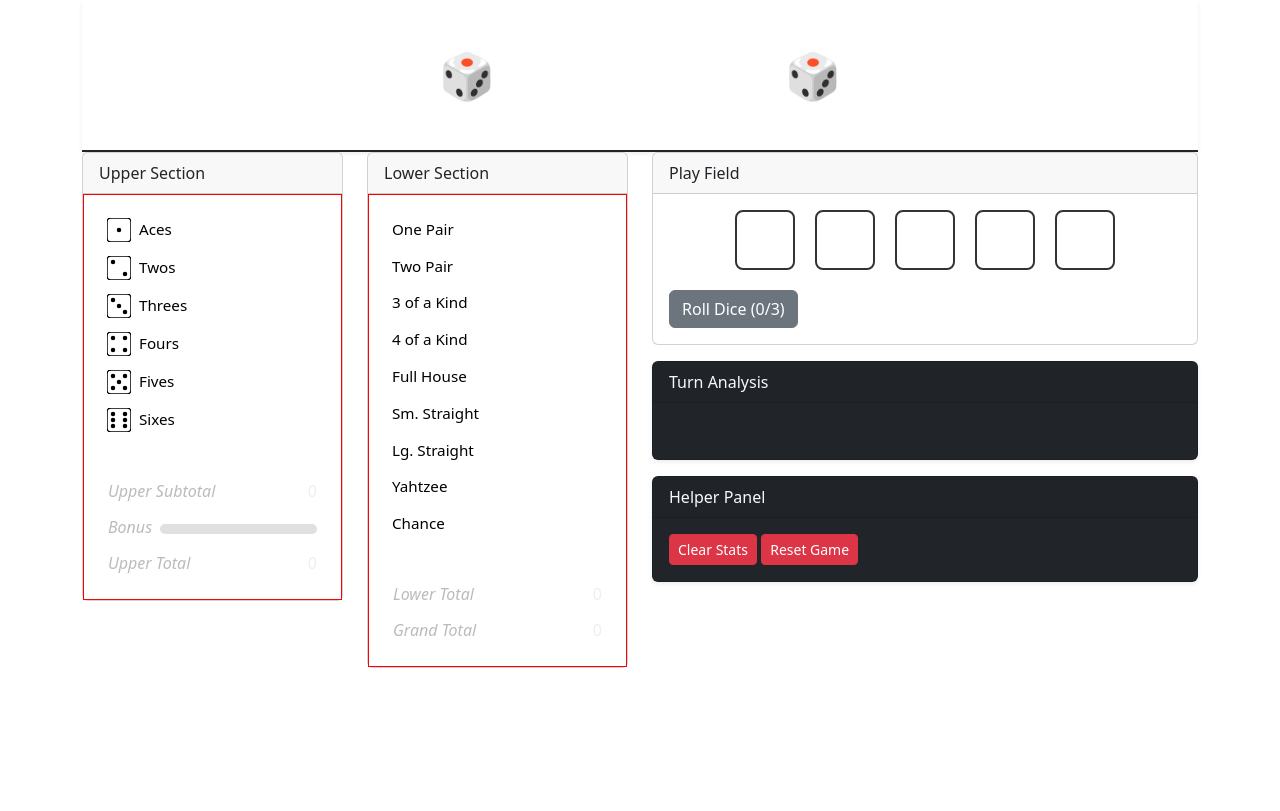
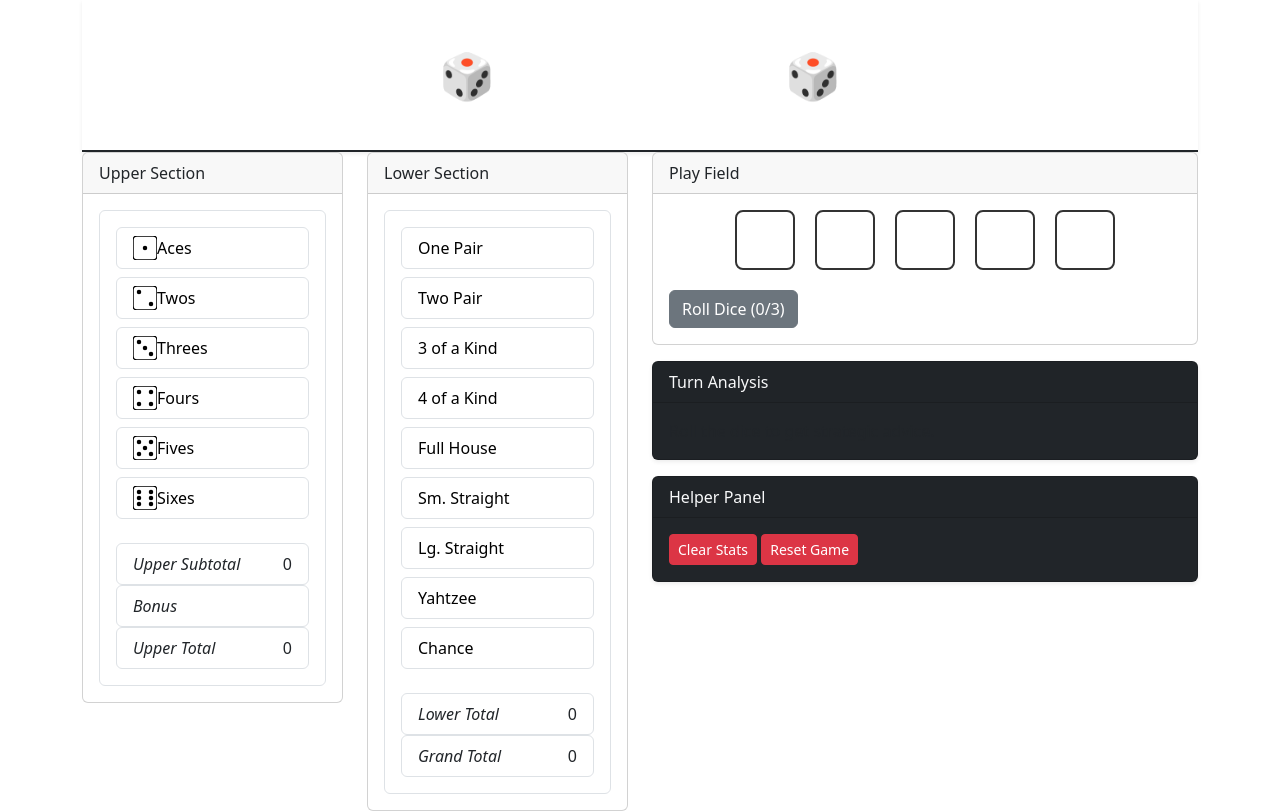
Before and after one commit to mtickle/dice-game, a React (Vite) app: page / in a window 1280 px wide. Built offline with nearby package versions, Linux system fonts and the light colour scheme.

Commit message:
Still cranking away on UI stabilization

```diff
--- a/src/App.jsx
+++ b/src/App.jsx
@@ -1,8 +1,8 @@
 import '@styles/App.css';
 import '@styles/Dice.css';
-import '@styles/ScoreCardSection.css';
-import '@styles/ScoreRow.css';
-import '@styles/ScoreTotals.css';
+// import '@styles/ScoreCardSection.css';
+// // import '@styles/ScoreRow.css';
+// import '@styles/ScoreTotals.css';
 import 'bootstrap/dist/css/bootstrap.min.css';
 import { useGameLogic } from './hooks/useGameLogic';
 import { getStrategyAdvice } from './utils/strategyUtils';
--- /dev/null
+++ b/src/components/ScoreCardLayout.jsx
@@ -0,0 +1,68 @@
+import ScoreCardSection from './ScoreCardSection';
+import UnifiedSectionTotals from './UnifiedSectionTotals';
+
+export default function ScoreCardLayout({
+    upperCategories,
+    lowerCategories,
+    scores,
+    suggestedScores,
+    applyScore,
+    rollCount,
+    turnComplete,
+    prettyName,
+    upperSubtotal,
+    bonus,
+    upperTotal,
+    lowerTotal,
+    grandTotal,
+    earnedBonuses,
+}) {
+    return (
+        <div className="flex flex-col md:flex-row gap-6 p-4 bg-white border border-gray-300 rounded-lg">
+            {/* Upper Section */}
+            <div className="flex-1">
+                <h2 className="text-lg font-bold mb-2 text-gray-800">Upper Section</h2>
+                <ScoreCardSection
+                    categories={upperCategories}
+                    scores={scores}
+                    suggestedScores={suggestedScores}
+                    applyScore={applyScore}
+                    rollCount={rollCount}
+                    turnComplete={turnComplete}
+                    prettyName={prettyName}
+                    isUpperSection={true}
+                    earnedBonuses={earnedBonuses}
+                    totalsNode={
+                        <UnifiedSectionTotals
+                            upperSubtotal={upperSubtotal}
+                            bonus={bonus}
+                            upperTotal={upperTotal}
+                        />
+                    }
+                />
+            </div>
+
+            {/* Lower Section */}
+            <div className="flex-1">
+                <h2 className="text-lg font-bold mb-2 text-gray-800">Lower Section</h2>
+                <ScoreCardSection
+                    categories={lowerCategories}
+                    scores={scores}
+                    suggestedScores={suggestedScores}
+                    applyScore={applyScore}
+                    rollCount={rollCount}
+                    turnComplete={turnComplete}
+                    prettyName={prettyName}
+                    isUpperSection={false}
+                    earnedBonuses={earnedBonuses}
+                    totalsNode={
+                        <UnifiedSectionTotals
+                            lowerTotal={lowerTotal}
+                            grandTotal={grandTotal}
+                        />
+                    }
+                />
+            </div>
+        </div>
+    );
+}
--- a/src/components/ScoreCardSection.jsx
+++ b/src/components/ScoreCardSection.jsx
@@ -1,5 +1,4 @@
-
-import UnifiedScoreRow from './UnifiedScoreRow';
+import ScoreRow from './ScoreRow';
 
 export default function ScoreCardSection({
     categories,
@@ -10,21 +9,13 @@
     turnComplete,
     prettyName,
     isUpperSection,
-    // bonusCategory = null,
-    // upperSubtotal = 0,
-    // bonus = 0,
-    // upperTotal = 0,
     totalsNode = null,
     earnedBonuses,
 }) {
-
-
     return (
-
-        <div className="scorecard-section">
-            {categories.map((key) => {
-                return (
-                    <UnifiedScoreRow
+        <div className="flex flex-col gap-2 bg-white p-3 rounded border border-gray-300">
+            {categories.map((key) => (
+                <ScoreRow
                     key={key}
                     category={key}
                     label={prettyName(key)}
@@ -35,18 +26,13 @@
                     suggested={suggestedScores?.[key]}
                     isUpperSection={isUpperSection}
                 />
-                );
-            })}
-
+            ))}
 
             {totalsNode && (
-                <div className="mt-2">
+                <div className="mt-3">
                     {totalsNode}
                 </div>
             )}
-
         </div>
-
-
     );
 }
--- a/src/components/ScoreRow.jsx
+++ b/src/components/ScoreRow.jsx
@@ -1,4 +1,3 @@
-import clsx from 'clsx'; // Optional helper for class management
 import { useScoreAnimation } from '../hooks/useScoreAnimation';
 import { iconLibrary } from '../icons/icons';
 
@@ -16,47 +15,39 @@
     const Icon = iconLibrary[category];
     const showSuggested = score === null && suggested !== undefined;
 
-    const containerClass = clsx(
-        'flex justify-between items-center py-1 px-2 border-2 transition-colors duration-200',
-        'rounded-sm text-black',
-        {
-            'bg-gray-200 border-gray-300': score !== null, // scored rows
-            'bg-white border-gray-300': score === null,    // unscored rows
-            'hover:bg-yellow-100 cursor-pointer': clickable, // clickable hover
-            'bg-gray-300 border-indigo-500': suggested,    // suggested highlight
-        }
-    );
+    const containerClass = [
+        "flex justify-between items-center px-3 py-2 border border-transparent rounded transition-colors",
+        clickable ? "hover:bg-gray-100 cursor-pointer" : "",
+        suggested ? "bg-yellow-100 border-yellow-300" : "",
+        score !== null ? "bg-white text-gray-400" : "text-black",
+    ].join(" ");
 
     return (
-        <div className={containerClass}
+        <div
+            className={containerClass}
             onClick={clickable ? () => onClick(category) : undefined}
             role={clickable ? 'button' : undefined}
             tabIndex={clickable ? 0 : undefined}
+            aria-label={`${label} score${clickable ? ', clickable' : ''}`}
             onKeyDown={
                 clickable
-                    ? e => {
-                        if (e.key === 'Enter' || e.key === ' ') {
-                            onClick(category);
-                        }
-                    }
+                    ? e => { if (e.key === 'Enter' || e.key === ' ') { onClick(category); } }
                     : undefined
             }
         >
-            <div className="flex items-center text-base font-medium">
+            <div className="flex items-center space-x-2 text-[1rem] font-medium">
                 {isUpperSection && Icon && (
-                    <Icon size={24} className="mr-2 text-black" aria-hidden="true" />
+                    <Icon size={24} className="text-current" aria-hidden="true" />
                 )}
-                {label}
+                <span>{label}</span>
                 {bonusBadge && (
-                    <span className="ml-2 bg-green-500 text-white text-xs font-bold py-1 px-2 rounded-full min-w-[30px] text-center">
+                    <span className="ml-2 bg-green-600 text-white text-xs font-bold px-2 py-1 rounded">
                         +10
                     </span>
                 )}
             </div>
-            <div className={clsx(
-                "min-w-[40px] text-right italic text-sm transition-colors duration-300",
-                { "text-green-600": isAnimating, "text-gray-500": !isAnimating }
-            )}>
+
+            <div className={`min-w-[40px] text-right italic text-[0.9rem] ${isAnimating ? 'text-green-600' : 'text-gray-500'}`}>
                 {score !== null
                     ? score
                     : showSuggested && typeof suggested === 'number' && !isNaN(suggested)
--- a/src/components/UnifiedSectionTotals.jsx
+++ b/src/components/UnifiedSectionTotals.jsx
@@ -38,8 +38,7 @@
     }, [rows]);
 
     return (
-        <div>
-            <div className="mb-1 score-total-section">&nbsp;</div>
+        <div className="space-y-1">
             {rows.map(({ label, value }) => {
                 if (value == null) return null;
 
@@ -49,22 +48,19 @@
                 return (
                     <div
                         key={label}
-                        className={`total-row ${isAnimating ? 'score-animate' : ''}`}
-                        aria-label={`${label} total`}
-                        role="group"
+                        className={`flex justify-between items-center px-3 py-2 border border-gray-300 rounded bg-white transition-colors duration-300 ${isAnimating ? 'text-green-600' : 'text-gray-800'}`}
                     >
-                        <div className="total-label d-flex align-items-center gap-2">
+                        <div className="flex items-center gap-2 font-semibold text-sm">
                             <em>{label}</em>
                             {isBonusRow && <BonusProgressBar upperTotal={upperSubtotal} />}
                         </div>
 
                         {!isBonusRow && (
-                            <div className="total-value">{displayValues[label]}</div>
+                            <div className="text-right font-mono text-base">{displayValues[label]}</div>
                         )}
                     </div>
                 );
             })}
-
         </div>
     );
 }
```
Lines whose indentation alone changed are shown as unchanged.
